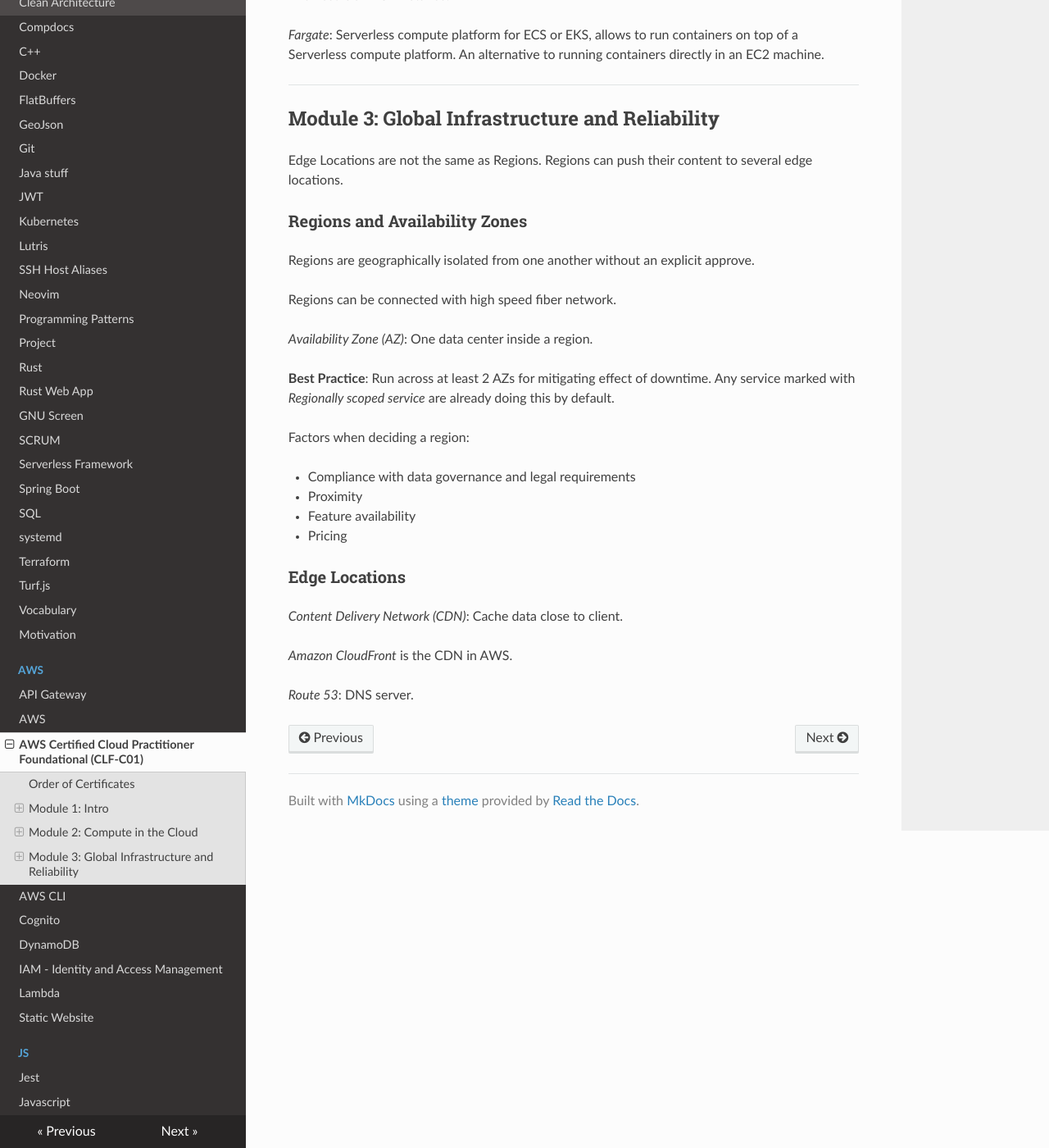
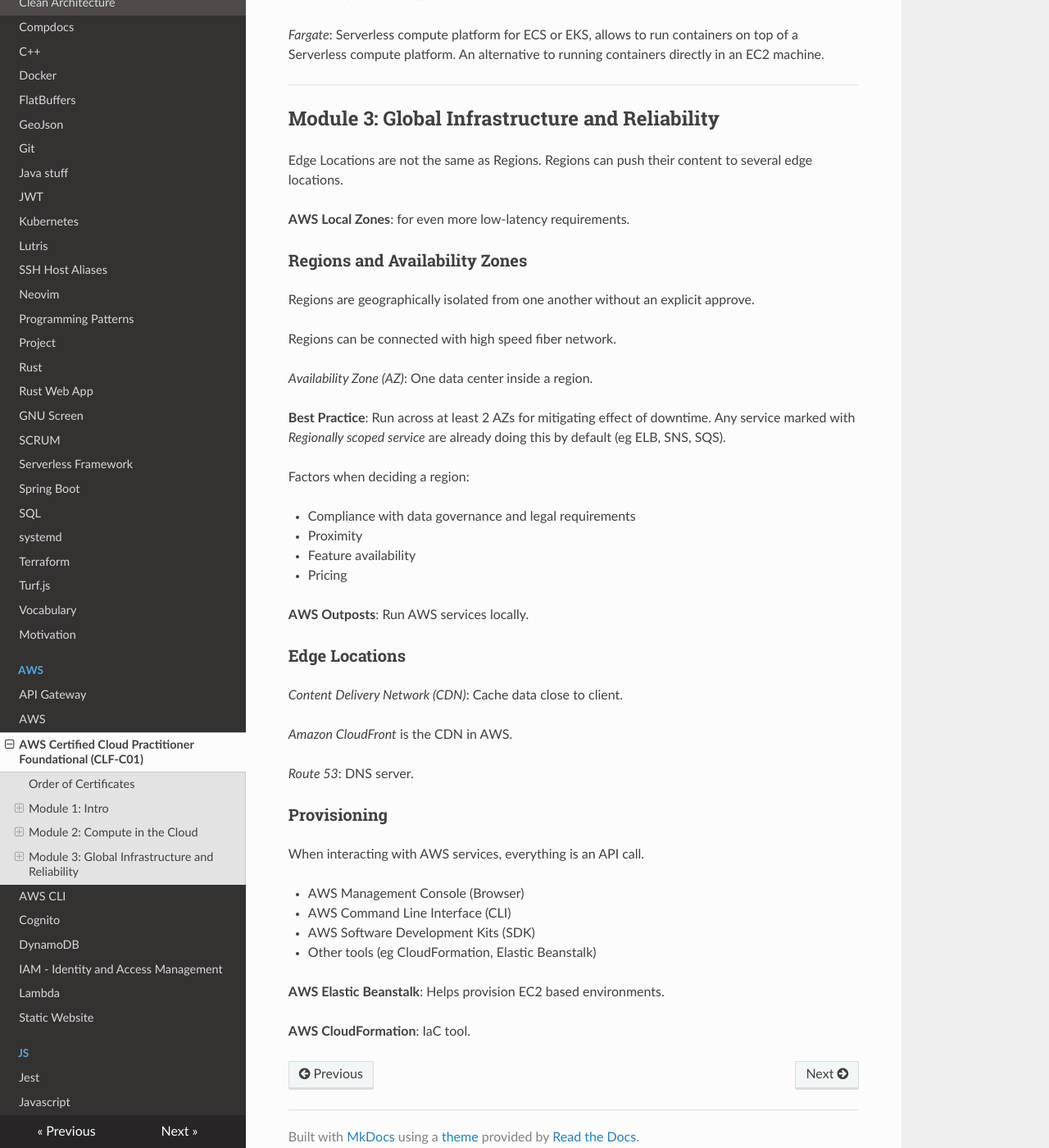
Before and after one commit to YotaYota/notes, an MkDocs documentation site: the page built from docs/aws/ccp.md, in a window 1280 px wide and 1400 px high, scrolled down 3303 px. Shown: the whole window at 82% size. Built offline with MkDocs 1.6.1, drawn with Linux system fonts in a browser that asks for light colours; nearby versions of some CDN libraries.

Commit message:
Module 3 provisioning

```diff
--- a/docs/aws/ccp.md
+++ b/docs/aws/ccp.md
@@ -145,6 +145,8 @@
 Edge Locations are not the same as Regions. Regions can push their content to
 several edge locations.
 
+**AWS Local Zones**: for even more low-latency requirements.
+
 ### Regions and Availability Zones
 
 Regions are geographically isolated from one another without an explicit approve.
@@ -154,7 +156,8 @@
 _Availability Zone (AZ)_: One data center inside a region.
 
 **Best Practice**: Run across at least 2 AZs for mitigating effect of downtime.
-Any service marked with _Regionally scoped service_ are already doing this by default.
+Any service marked with _Regionally scoped service_ are already doing this by
+default (eg ELB, SNS, SQS).
 
 Factors when deciding a region:
 
@@ -163,6 +166,8 @@
 - Feature availability
 - Pricing
 
+**AWS Outposts**: Run AWS services locally.
+
 ### Edge Locations
 
 _Content Delivery Network (CDN)_: Cache data close to client.
@@ -170,3 +175,16 @@
 _Amazon CloudFront_ is the CDN in AWS.
 
 _Route 53_: DNS server.
+
+### Provisioning
+
+When interacting with AWS services, everything is an API call.
+
+- AWS Management Console (Browser)
+- AWS Command Line Interface (CLI)
+- AWS Software Development Kits (SDK)
+- Other tools (eg CloudFormation, Elastic Beanstalk)
+
+**AWS Elastic Beanstalk**: Helps provision EC2 based environments.
+
+**AWS CloudFormation**: IaC tool.
```
